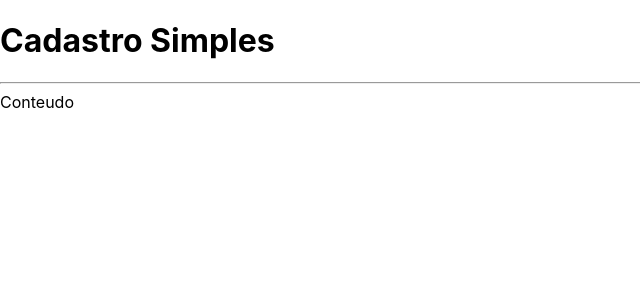
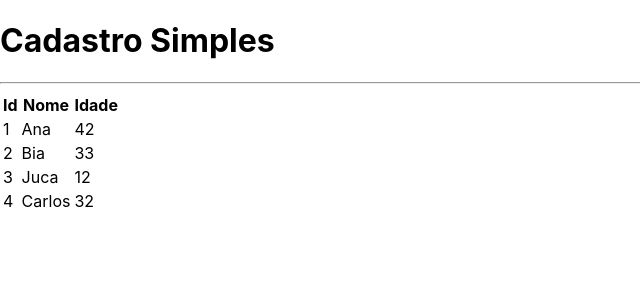
Before and after one commit to pedro-git-projects/NextJSCRUD, a Next.js app: page / in a window 1280 px wide. Shown: the top 300 px of the page, without its empty margins (0-640 px from the left). Built offline with nearby package versions, Linux system fonts and the light colour scheme.

Commit message:
renderizando dados na tabela

```diff
--- /dev/null
+++ b/src/components/Tabela.tsx
@@ -0,0 +1,42 @@
+import Cliente from '../core/Cliente'
+
+interface TabelaProps {
+    clientes: Cliente[]
+}
+
+export default function Tabela(props: TabelaProps) {
+
+    function renderizarCabecalho() {
+        return (
+            <tr>
+            <th>Id</th>
+            <th>Nome</th>
+            <th>Idade</th>
+            </tr>
+        )
+    }
+
+    function renderizarDados(){
+       return props.clientes?.map((cliente, i) => {
+           return (
+            <tr key={cliente.id}>
+                <td>{cliente.id}</td>
+                <td>{cliente.nome}</td>
+                <td>{cliente.idade}</td>
+            </tr>
+           )
+       } )
+
+    }
+
+    return(
+        <table>
+            <thead>
+                {renderizarCabecalho()}
+            </thead>
+            <thead>
+                {renderizarDados()}
+            </thead>
+        </table>
+    )
+}
--- a/src/pages/index.tsx
+++ b/src/pages/index.tsx
@@ -1,6 +1,16 @@
 import Layout from "../components/Layout";
+import Cliente from "../core/Cliente"
+import Tabela from "../components/Tabela"
 
 export default function Home() {
+
+  const clientes = [
+    new Cliente('Ana', 42, '1' ),
+    new Cliente('Bia', 33, '2' ),
+    new Cliente('Juca', 12, '3' ),
+    new Cliente('Carlos', 32, '4' ),
+  ]
+
   return (
     <div className={`
     flex  h-screen justify-center items-center
@@ -8,7 +18,7 @@
     text-white
     `}>
     <Layout titulo="Cadastro Simples">
-      <span>Conteudo</span>
+      <Tabela clientes={clientes}></Tabela>
     </Layout>
     </div>
   )
```
Also changed, not shown: src/core/Cliente.ts (renamed from core/Cliente.ts).
